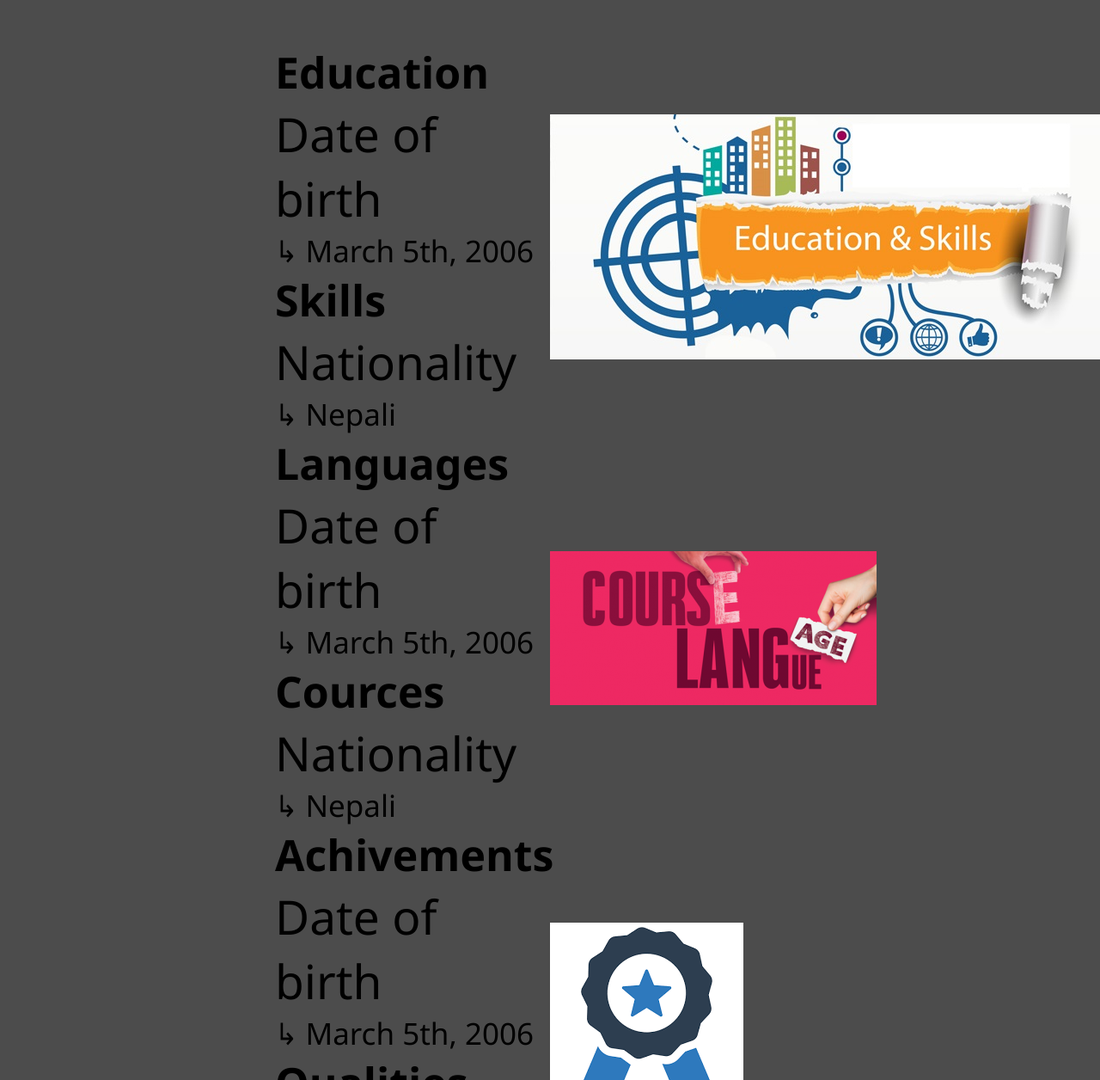
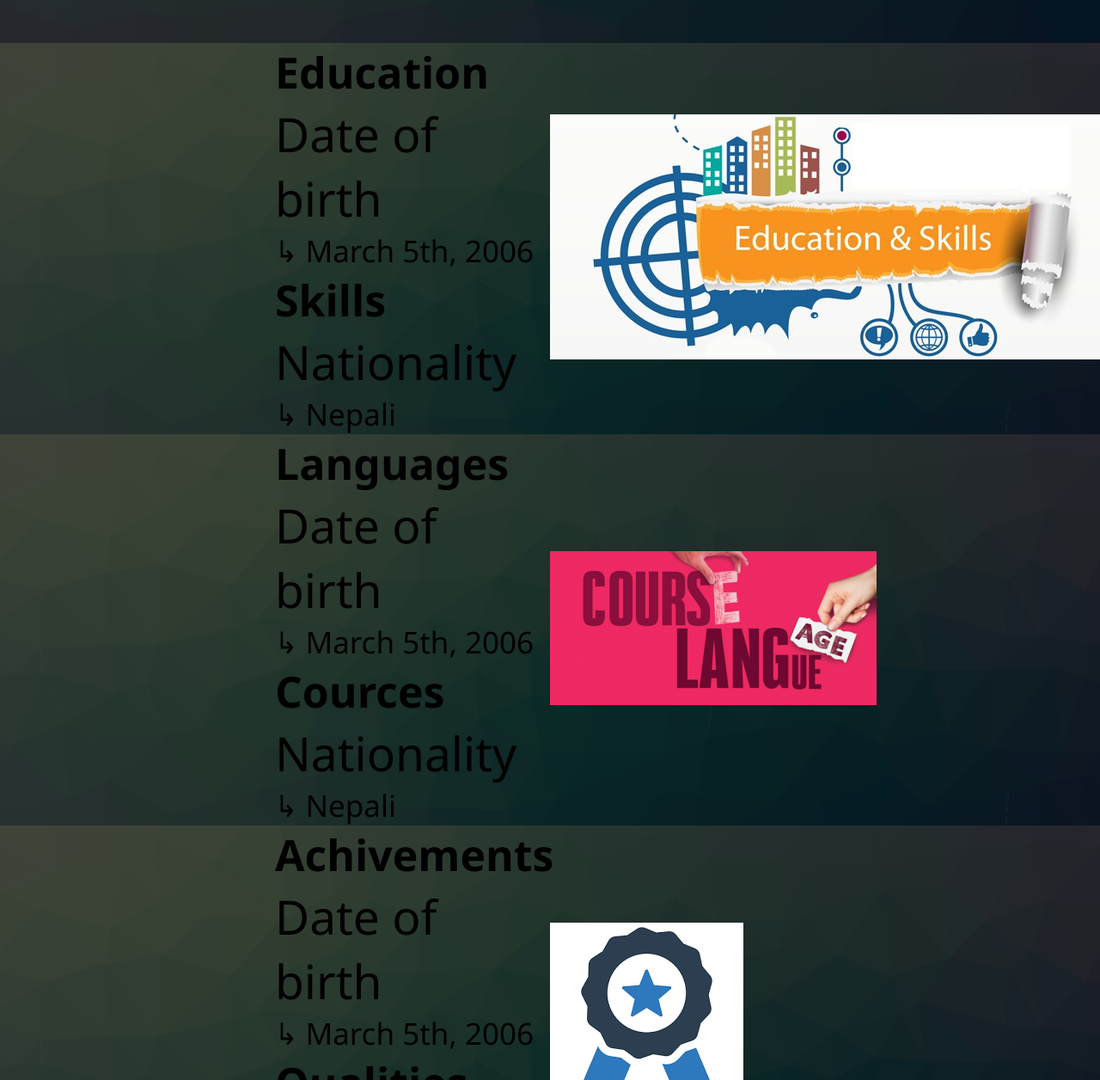
Before and after one commit to ishanog/CV, a plain HTML site: page index.html in a window 1280 px wide. Shown: the part 1544-2800 px from the top of the page at 86% size. Drawn offline with Linux system fonts and the light colour scheme.

Commit message:
Update style.css

```diff
--- a/style.css
+++ b/style.css
@@ -50,7 +50,7 @@ html{
 }
 
 .background{
-    background: rgba(0, 0, 0, 0.7) url('img/ranger-4df6c1b6.png');
+    background: rgba(0, 0, 0, 0.7) url('./ranger-4df6c1b6.png');
     background-size: cover;
     background-blend-mode: darken;
 }
@@ -118,7 +118,7 @@ html{
 }
 
 .secRight-1{
-    background: rgba(0, 0, 0, 0.7) url('img/ranger-4df6c1b6.png');
+    background: rgba(0, 0, 0, 0.7) url('./ranger-4df6c1b6.png');
     background-size: cover;
     background-blend-mode: darken;
 }
@@ -178,7 +178,7 @@ p.subhead-1 {
     height: 100vh;
 }
 .secRight-2{
-    background: rgba(0, 0, 0, 0.7) url('img/ranger-4df6c1b6.png');
+    background: rgba(0, 0, 0, 0.7) url('./ranger-4df6c1b6.png');
     background-size: cover;
     background-blend-mode: darken;
 }
@@ -238,7 +238,7 @@ p.subhead-1 {
     height: 100vh;
 }
 .secRight-3{
-    background: rgba(0, 0, 0, 0.7) url('img/ranger-4df6c1b6.png');
+    background: rgba(0, 0, 0, 0.7) url('./ranger-4df6c1b6.png');
     background-size: cover;
     background-blend-mode: darken;
 }
@@ -298,7 +298,7 @@ p.subhead-1 {
     height: 100vh;
 }
 .secRight-4{
-    background: rgba(0, 0, 0, 0.7) url('img/ranger-4df6c1b6.png');
+    background: rgba(0, 0, 0, 0.7) url('./ranger-4df6c1b6.png');
     background-size: cover;
     background-blend-mode: darken;
 }
```
